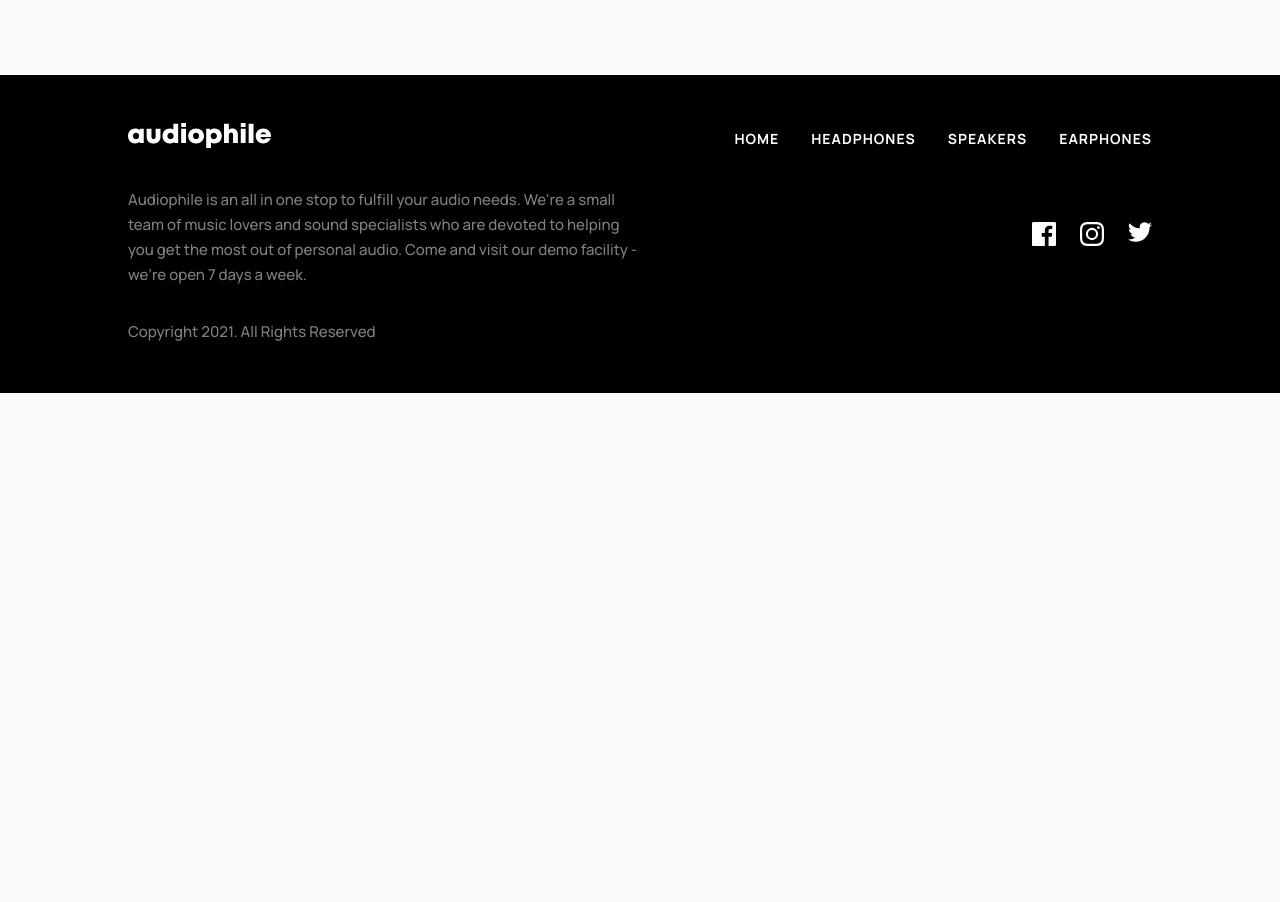
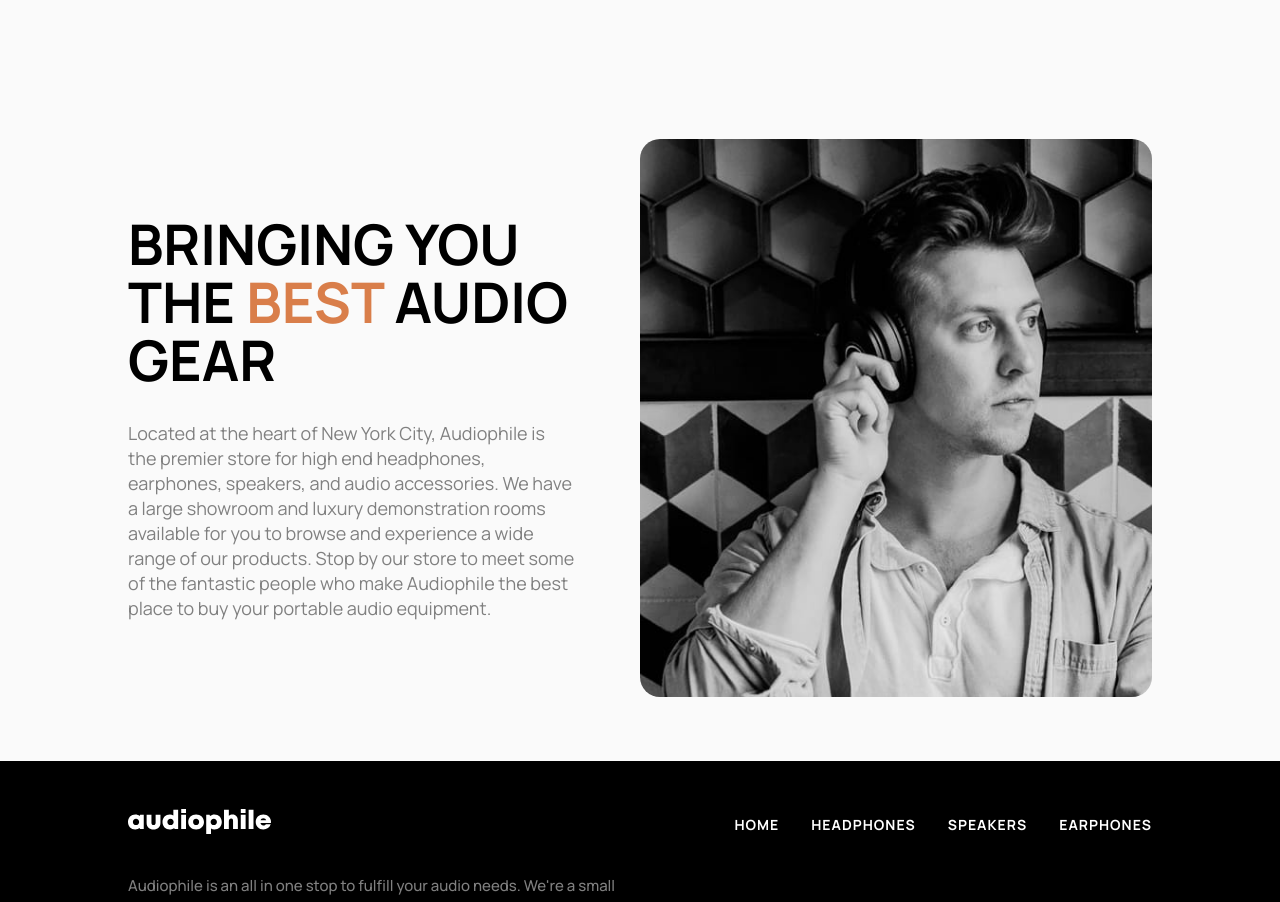
Before and after one commit to chamanbravo/Audiophile-ecommerce, a React (Create React App) app: page / in a window 1280 px wide. Shown: the part 1240-2142 px from the top of the page. Before the commit the page ends 1633 px from the top, so only its background shows below. Built offline with nearby package versions, Linux system fonts and the light colour scheme.

Commit message:
AboutUs component

```diff
--- /dev/null
+++ b/src/components/AboutUs.js
@@ -0,0 +1,29 @@
+import React from 'react'
+import image_mobile from '../assets/shared/mobile/image-best-gear.jpg';
+import image_tablet from '../assets/shared/tablet/image-best-gear.jpg';
+import image_desktop from '../assets/shared/desktop/image-best-gear.jpg';
+import './AboutUs.scss';
+
+function AboutUs() {
+    const width = window.innerWidth;
+    return (
+        <div className="aboutus-container">
+            <div className="aboutus-head">
+                <h1>BRINGING YOU THE <span>BEST</span> AUDIO GEAR</h1>
+                <p>Located at the heart of New York City, Audiophile is the premier store for high end headphones, earphones, speakers, and audio accessories. We have a large showroom and luxury demonstration rooms available for you to browse and experience a wide range of our products. Stop by our store to meet some of the fantastic people who make Audiophile the best place to buy your portable audio equipment.</p>
+            </div>
+            <img
+                src={`${
+                    width >= 1280
+                    ? image_desktop
+                    : width >= 768
+                    ? image_tablet
+                    : image_mobile
+                }`}
+                alt='best gear'
+            />
+        </div>
+    )
+}
+
+export default AboutUs
--- /dev/null
+++ b/src/components/AboutUs.scss
@@ -0,0 +1,58 @@
+@import '../styles/mixins';
+@import '../styles/vars';
+
+.aboutus-container{
+    @include flex(column-reverse);
+    gap: 4rem;
+    margin: 2rem 1rem;
+}
+
+.aboutus-container{
+    img{
+        width: 90%;
+        border-radius: 20px;
+    }
+
+}
+
+.aboutus-head{
+    h1{
+        font-size: $fs-h2;
+        line-height: $lh-h2;
+        margin-bottom: 2rem;
+    }
+    span{
+        color: $clr-primary-1;
+    }
+    p{
+        color: $clr-grey-1;
+        font-size: $fs-h6;
+    }
+}
+
+@media(min-width: 1200px) {
+    .aboutus-container{
+        margin: 4rem 8rem;
+        img{
+            width: 50%;
+        }
+        .aboutus-head{
+            h1{
+                font-size: $fs-h1;
+                line-height: $lh-h1;
+                max-width: 15ch;
+            }
+            p{
+                max-width: 50ch;
+            }
+        }
+    }
+}
+
+@media(min-width: 1200px) {
+    .aboutus-container{
+        display: flex;
+        flex-direction: row;
+        justify-content: space-between;
+    }
+}
--- a/src/components/index.js
+++ b/src/components/index.js
@@ -2,6 +2,7 @@ import Header from './Header'
 import Hero from './Hero'
 import PagesHero from './PagesHero'
 import Categories from './Categories'
+import AboutUs from './AboutUs'
 import Footer from './Footer'
 
 export {
@@ -9,5 +10,6 @@ export {
     Hero,
     PagesHero,
     Categories,
+    AboutUs,
     Footer,
 }
--- a/src/pages/EarphonesPage.js
+++ b/src/pages/EarphonesPage.js
@@ -1,10 +1,11 @@
 import React from 'react'
-import { PagesHero } from '../components'
+import { PagesHero, AboutUs } from '../components'
 
 function EarphonesPage() {
     return (
         <div>
             <PagesHero title='earphones' />
+            <AboutUs />
         </div>
     )
 }
--- a/src/pages/HeadphonesPage.js
+++ b/src/pages/HeadphonesPage.js
@@ -1,10 +1,11 @@
 import React from 'react'
-import { PagesHero } from '../components'
+import { PagesHero, AboutUs } from '../components'
 
 function HeadphonesPage() {
     return (
         <div>
             <PagesHero title='headphones'/>
+            <AboutUs />
         </div>
     )
 }
--- a/src/pages/HomePage.js
+++ b/src/pages/HomePage.js
@@ -1,11 +1,12 @@
 import React from 'react'
-import { Hero, Categories } from '../components'
+import { Hero, Categories, AboutUs } from '../components'
 
 function Homepage() {
     return (
         <div className="container">
         <Hero />
         <Categories />
+        <AboutUs />
         </div>
     )
 }
--- a/src/pages/SpeakersPage.js
+++ b/src/pages/SpeakersPage.js
@@ -1,10 +1,11 @@
 import React from 'react'
-import { PagesHero } from '../components'
+import { PagesHero, AboutUs } from '../components'
 
 function SpeakersPage() {
     return (
         <div>
             <PagesHero title='speakers' />
+            <AboutUs />
         </div>
     )
 }
--- a/src/styles/_mixins.scss
+++ b/src/styles/_mixins.scss
@@ -3,7 +3,7 @@
     justify-content: space-between;
     align-items: center;
 
-    @media(max-width: 768px){
+    @media(max-width: 1023px){
         flex-direction: $direction;
         text-align: center;
         gap: 1rem;
```
